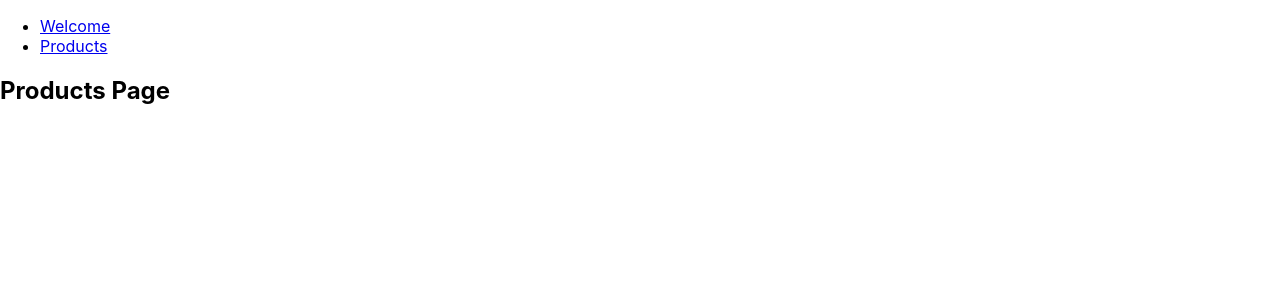
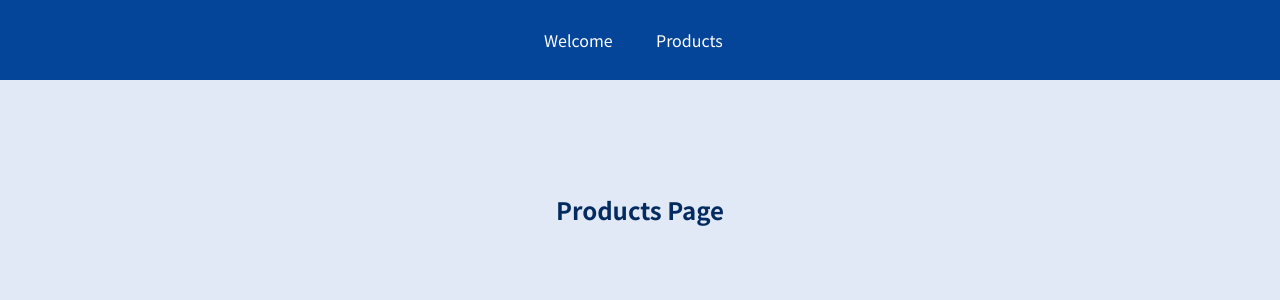
Before and after one commit to akotonyStark/ReactRouter, a React (Create React App) app: page /products in a window 1280 px wide. Shown: the top 300 px of the page. Built offline with nearby package versions, Linux system fonts and the light colour scheme.

Commit message:
css added

```diff
--- a/src/components/MainHeader.js
+++ b/src/components/MainHeader.js
@@ -1,17 +1,21 @@
 import React from 'react'
+import { Link } from 'react-router-dom'
+import classes from './MainHeader.module.css'
 
 function MainHeader() {
   return (
+    <header className={classes.header}>
       <nav>
         <ul>
           <li>
-          <a href='/welcome'>Welcome</a>
+            <Link to='/welcome'>Welcome</Link>
           </li>
           <li>
-          <a href='/products'>Products</a>
+            <Link to='/products'>Products</Link>
           </li>
         </ul>
       </nav>
+    </header>
   )
 }
 
--- /dev/null
+++ b/src/components/MainHeader.module.css
@@ -0,0 +1,38 @@
+.header {
+  width: 100%;
+  height: 5rem;
+  background-color: #044599;
+  padding: 0 10%;
+}
+
+.header nav {
+  height: 100%;
+}
+
+.header ul {
+  height: 100%;
+  list-style: none;
+  display: flex;
+  padding: 0;
+  margin: 0;
+  align-items: center;
+  justify-content: center;
+}
+
+.header li {
+  margin: 0 1rem;
+  width: 5rem;
+}
+
+.header a {
+  color: white;
+  text-decoration: none;
+}
+
+.header a:hover,
+.header a:active,
+.header a.active {
+  color: #95bcf0;
+  padding-bottom: 0.25rem;
+  border-bottom: 4px solid #95bcf0;
+}
--- a/src/index.css
+++ b/src/index.css
@@ -1,13 +1,26 @@
+@import url('https://fonts.googleapis.com/css2?family=Noto+Sans+JP:wght@400;700&display=swap');
+
+* {
+  box-sizing: border-box;
+}
+
+html {
+  font-family: 'Noto Sans JP', sans-serif;
+}
+
 body {
   margin: 0;
-  font-family: -apple-system, BlinkMacSystemFont, 'Segoe UI', 'Roboto', 'Oxygen',
-    'Ubuntu', 'Cantarell', 'Fira Sans', 'Droid Sans', 'Helvetica Neue',
-    sans-serif;
-  -webkit-font-smoothing: antialiased;
-  -moz-osx-font-smoothing: grayscale;
+  background-color: #e0e9f5;
 }
 
-code {
-  font-family: source-code-pro, Menlo, Monaco, Consolas, 'Courier New',
-    monospace;
+main {
+  margin-top: 7rem;
+  text-align: center;
 }
+
+h1,
+h2,
+h3,
+p {
+  color: #042b5f;
+}
```
Lines whose indentation alone changed are shown as unchanged.
